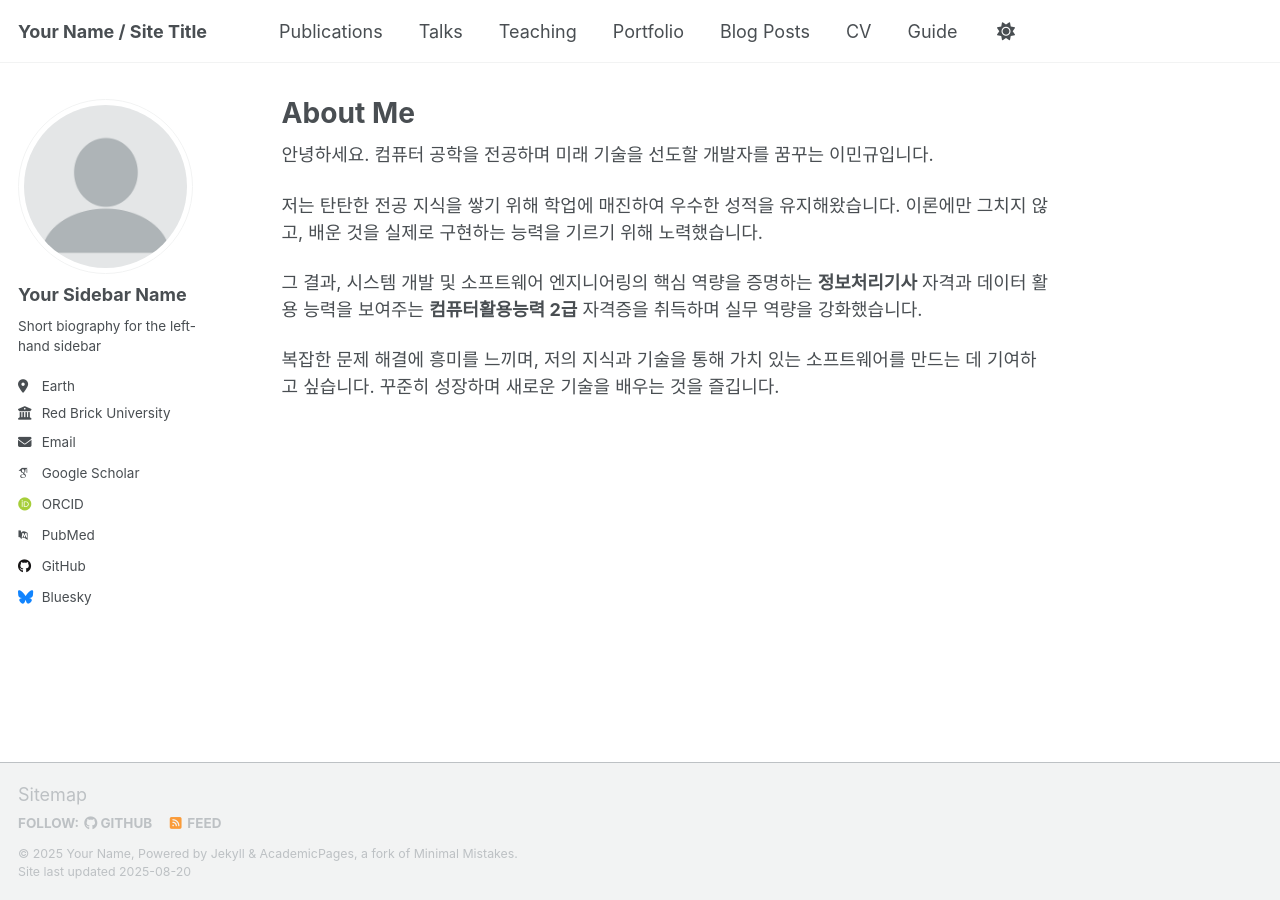
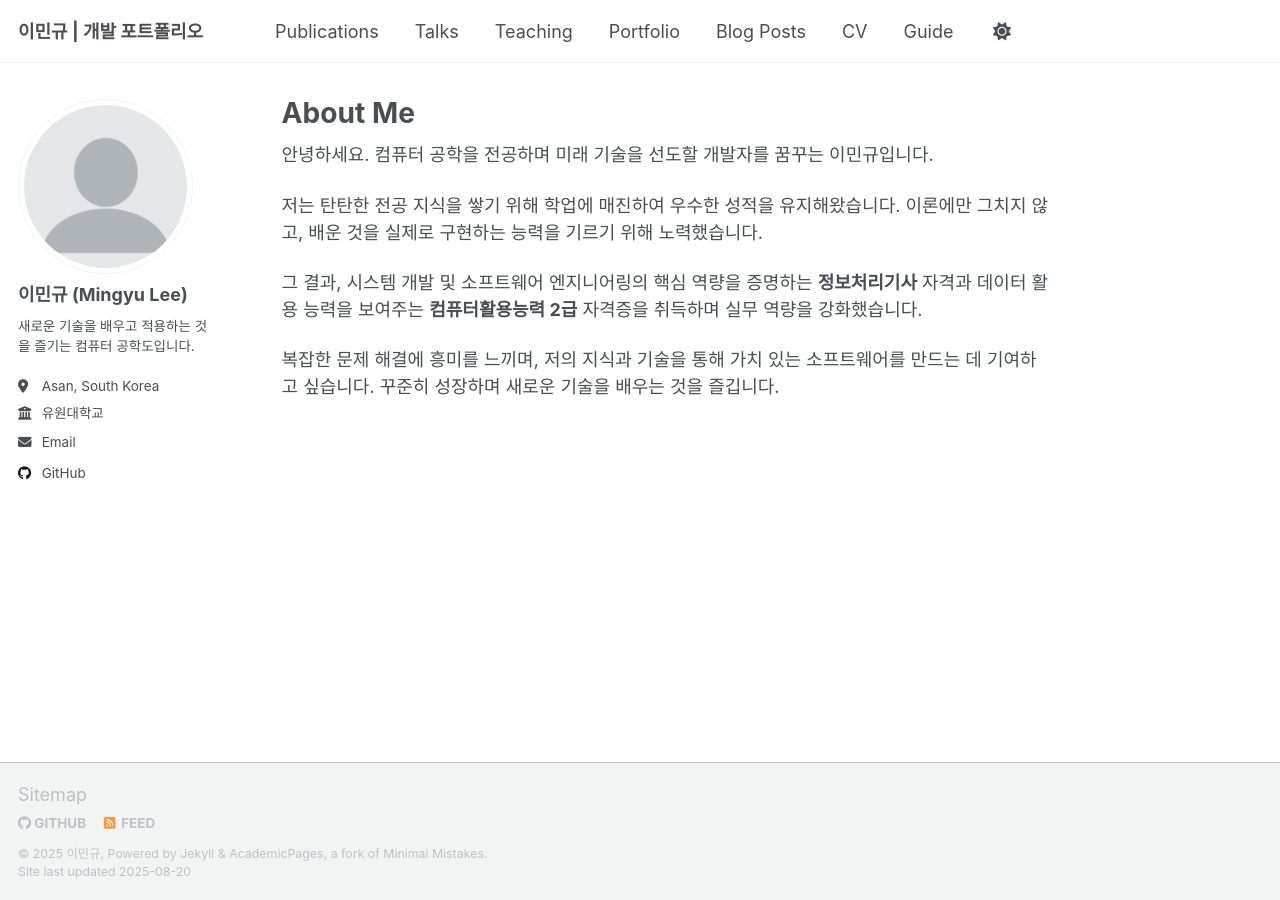
Before and after one commit to Mingyu7/Mingyu7.github.io, a Jekyll site: the page built from _pages/about.md, in a window 1280 px wide. Built offline with Jekyll 4.4.1, drawn with Linux system fonts in a browser that asks for light colours; some web fonts are replaced; a script that is not in the unit is left out.

Commit message:
Update site title and author information

```diff
--- a/_config.yml
+++ b/_config.yml
@@ -7,15 +7,15 @@
 # server process.
 
 # Basic Site Settings
-locale                   : "en-US"
+locale                   : "ko-KR"
 site_theme               : "default" # Currently available options are "default", "air"
-title                    : "Your Name / Site Title"
+title                    : "이민규 | 개발 포트폴리오"
 title_separator          : "-"
-name                     : &name "Your Name"
-description              : &description "personal description"
+name                     : &name "이민규"
+description              : &description "컴퓨터 공학도 이민규의 학습 및 개발 기록입니다."
 url                      : "https://Mingyu7.github.io" # the base hostname & protocol for your site e.g. "https://[your GitHub username].github.io" or if you already have some other page hosted on Github then use "https://[your GitHub username].github.io/[Your Repo Name]"
 baseurl                  : "" # the subpath of your site, e.g. "/blog"
-repository               : "academicpages/academicpages.github.io"
+repository               : "Mingyu7/Mingyu7.github.io"
 
 # Site Author - The following control what appear as part of the author content on the side bar.
 #               If a field is blank the icon and link will not appear, otherwise it will be shown.
@@ -23,23 +23,23 @@ repository               : "academicpages/academicpages.github.io"
 author:
   # Biographic information
   avatar           : "profile.png"
-  name             : "Your Sidebar Name"
+  name             : "이민규 (Mingyu Lee)"
   pronouns         : # example: "she/her"
-  bio              : "Short biography for the left-hand sidebar"
-  location         : "Earth"
-  employer         : "Red Brick University"
+  bio              : "새로운 기술을 배우고 적용하는 것을 즐기는 컴퓨터 공학도입니다."
+  location         : "Asan, South Korea"
+  employer         : "유원대학교"
   uri              : # URL
-  email            : "none@example.org"
+  email            : "vkans7526@naver.com"
 
   # Academic websites
   academia         : # URL
   arxiv            : # URL - Update with the correct link to your profile
-  googlescholar    : "https://scholar.google.com/citations?user=PS_CX0AAAAAJ"
+  googlescholar    : # "https://scholar.google.com/citations?user=PS_CX0AAAAAJ"
   inspire-hep      : # URL
   impactstory      : # URL
-  orcid            : "http://orcid.org/yourorcidurl"
+  orcid            : # "http://orcid.org/yourorcidurl"
   semantic         : # URL
-  pubmed           : "https://www.ncbi.nlm.nih.gov/pubmed/?term=john+snow"
+  pubmed           : # "https://www.ncbi.nlm.nih.gov/pubmed/?term=john+snow"
   researchgate     : # URL
   scopus           : # URL
 
@@ -47,13 +47,13 @@ author:
   bitbucket        : # Username - Update with your username on the site
   codepen          : # Username
   dribbble         : # Username
-  github           : "academicpages"
+  github           : "Mingyu7"
   kaggle           : # Username
   stackoverflow    : # User number or user number and name (i.e., use "1" or "1/jeff-atwood")
 
   # Social media
   artstation       : # Username
-  bluesky          : "bsky.app" # Replace this with you Bluesky username
+  bluesky          : # "bsky.app" # Replace this with you Bluesky username
   facebook         : # Username
   flickr           : # Username
   foursquare       : # Username
```
